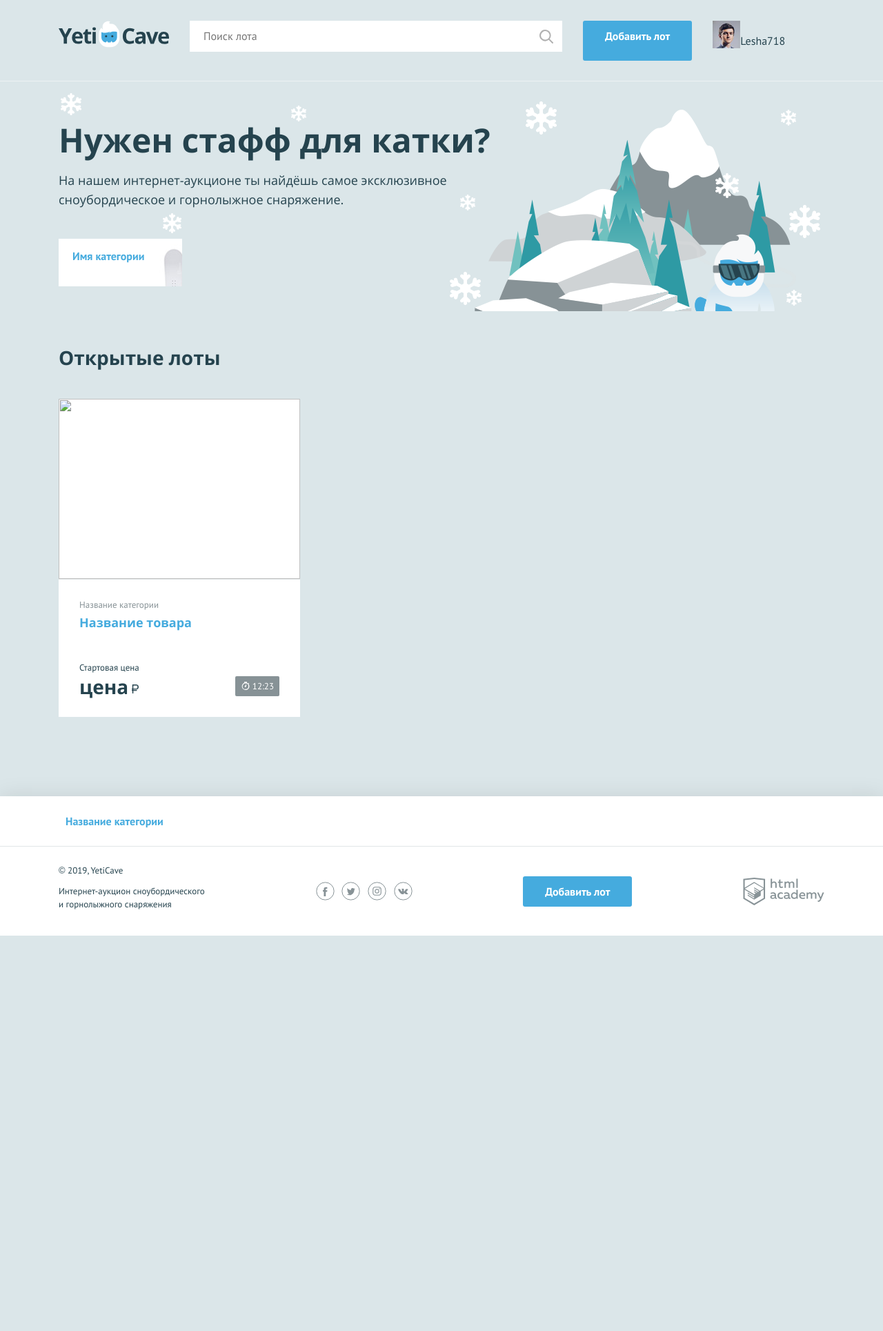
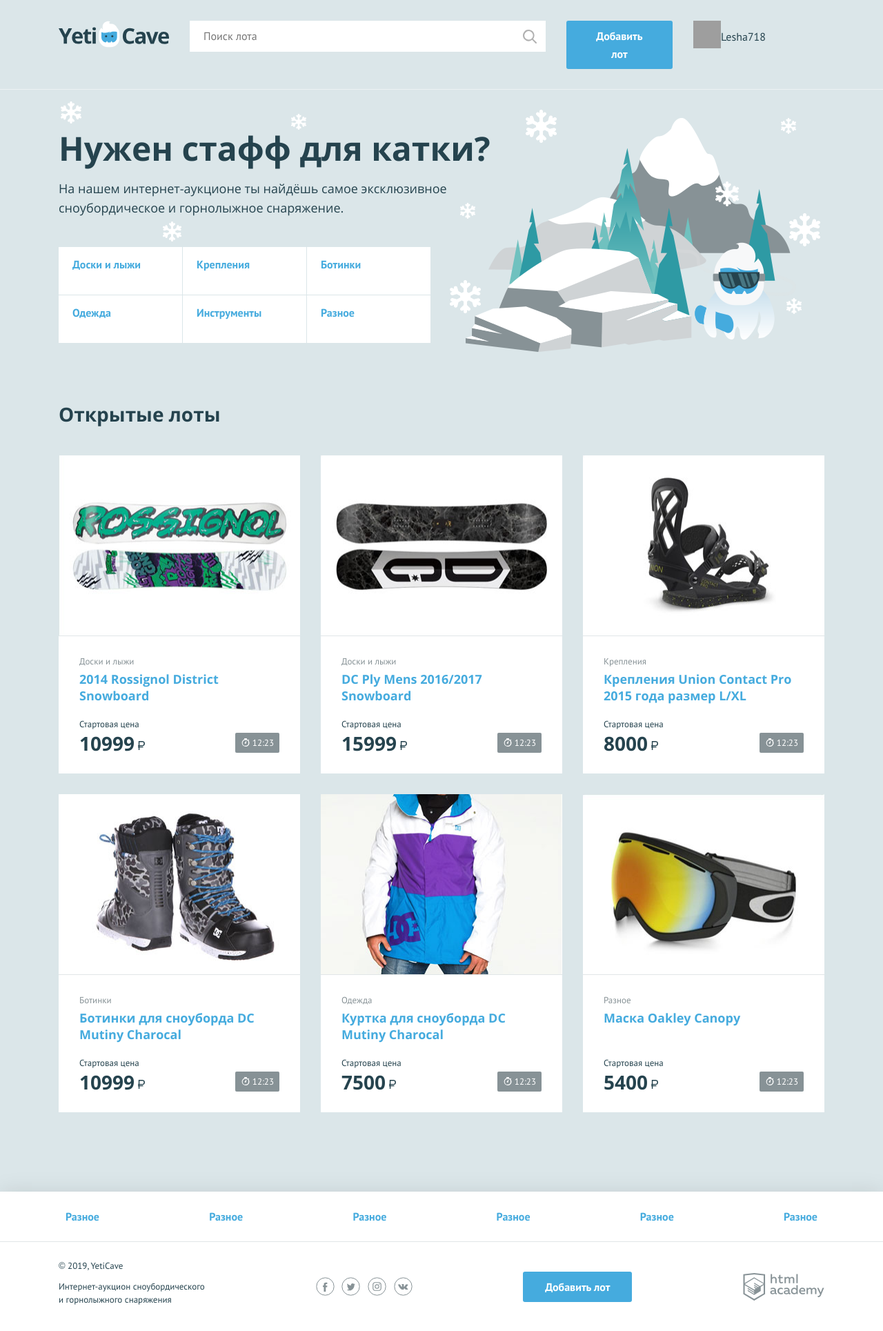
Before and after one commit to lesha718/yeticave, a PHP site: page / in a window 1280 px wide. Shown: the whole page at 69% size. Before the commit the page ends 1356 px from the top, so only its background shows below. Run offline with PHP 8.4, Linux system fonts and the light colour scheme; grey boxes are pictures that could not be loaded.

Commit message:
rabota_ss_massivami

```diff
--- a/index.php
+++ b/index.php
@@ -1,7 +1,54 @@
 <?php
 $is_auth = rand(0, 1);
 
-$user_name = 'Lesha718'; // укажите здесь ваше имя
+$user_name = 'Lesha718';
+$categories = [
+    "Boards" => "Доски и лыжи",
+    "Mountings" => "Крепления",
+    "Boots" => "Ботинки",
+    "Clothes" => "Одежда",
+    "Tools" => "Инструменты",
+    "Other" => "Разное"
+];
+$data_list = [
+
+    [
+        'name' => '2014 Rossignol District Snowboard',
+        'category' => 'Доски и лыжи',
+        'price' => 10999,
+        'gif' => 'img/lot-1.jpg'
+    ],
+    [
+        'name' => 'DC Ply Mens 2016/2017 Snowboard',
+        'category' => 'Доски и лыжи',
+        'price' => 15999,
+        'gif' => 'img/lot-2.jpg'
+    ],
+    [
+        'name' => 'Крепления Union Contact Pro 2015 года размер L/XL',
+        'category' => 'Крепления',
+        'price' => 8000,
+        'gif' => 'img/lot-3.jpg'
+    ],
+    [
+        'name' => 'Ботинки для сноуборда DC Mutiny Charocal',
+        'category' => 'Ботинки',
+        'price' => 10999,
+        'gif' => 'img/lot-4.jpg'
+    ],
+    [
+        'name' => 'Куртка для сноуборда DC Mutiny Charocal',
+        'category' => 'Одежда',
+        'price' => 7500,
+        'gif' => 'img/lot-5.jpg'
+    ],
+    [
+        'name' => 'Маска Oakley Canopy',
+        'category' => 'Разное',
+        'price' => 5400,
+        'gif' => 'img/lot-6.jpg'
+    ]
+];
 ?>
 <!DOCTYPE html>
 <html lang="ru">
@@ -27,21 +74,24 @@ $user_name = 'Lesha718'; // укажите здесь ваше имя
             <a class="main-header__add-lot button" href="pages/add-lot.html">Добавить лот</a>
 
             <nav class="user-menu">
+
                 <?php if ($is_auth==1):?>
-        <div class="user-menu__image">
-           <img src="img/user.jpg" width="40" height="40" alt="Пользователь">
+                <div>
+                    <img src="img" width="40" height="40" alt="Пользователь">
                 </div>
-         <div>
-             <p> <?php echo($user_name); ?></p>
+                <div class="user-menu__list"
+                <p> <?php echo ($user_name); ?> </p>
         </div>
         <?php else: ?>
             <ul class="user-menu__list">
                 <li class="user-menu__item">
+                    <a href="#">Регистрация</a>
+                </li>
+                <li class="user-menu__item">
                     <a href="#">Вход</a>
                 </li>
             </ul>
-            <?php endif;?>
-        <!-- здесь должен быть PHP код для показа меню и данных пользователя -->
+        <?php endif; ?>
 
         </nav>
 </div>
@@ -53,9 +103,11 @@ $user_name = 'Lesha718'; // укажите здесь ваше имя
         <p class="promo__text">На нашем интернет-аукционе ты найдёшь самое эксклюзивное сноубордическое и горнолыжное снаряжение.</p>
         <ul class="promo__list">
             <!--заполните этот список из массива категорий-->
-            <li class="promo__item promo__item--boards">
-                <a class="promo__link" href="pages/all-lots.html">Имя категории</a>
+            <?php foreach ($categories as $item =>$val): ?>
+                <li class="promo__item promo__item--<?$item?>">
+                    <a class="promo__link" href="pages/all-lots.html"><?=$val;?></a>
                 </li>
+            <?php endforeach; ?>
         </ul>
     </section>
     <section class="lots">
@@ -64,17 +116,18 @@ $user_name = 'Lesha718'; // укажите здесь ваше имя
         </div>
         <ul class="lots__list">
             <!--заполните этот список из массива с товарами-->
+            <?php foreach ($data_list as $lot): ?>
                 <li class="lots__item lot">
                     <div class="lot__image">
-                    <img src="" width="350" height="260" alt="">
+                        <img src="<?=$lot['gif'];?>" width="350" height="260" alt="">
                     </div>
                     <div class="lot__info">
-                    <span class="lot__category">Название категории</span>
-                    <h3 class="lot__title"><a class="text-link" href="pages/lot.html">Название товара</a></h3>
+                        <span class="lot__category"><?=$lot['category'];?></span>
+                        <h3 class="lot__title"><a class="text-link" href="pages/lot.html"><?=$lot['name'];?></a></h3>
                         <div class="lot__state">
                             <div class="lot__rate">
                                 <span class="lot__amount">Стартовая цена</span>
-                            <span class="lot__cost">цена<b class="rub">р</b></span>
+                                <span class="lot__cost"><?=$lot['price'];?><b class="rub">р</b></span>
                             </div>
                             <div class="lot__timer timer">
                                 12:23
@@ -82,6 +135,7 @@ $user_name = 'Lesha718'; // укажите здесь ваше имя
                         </div>
                     </div>
                 </li>
+            <?php endforeach; ?>
         </ul>
     </section>
 </main>
@@ -91,9 +145,11 @@ $user_name = 'Lesha718'; // укажите здесь ваше имя
     <nav class="nav">
         <ul class="nav__list container">
             <!--заполните этот список из массива категорий-->
+            <?php foreach ($categories as $item): ?>
                 <li class="nav__item">
-                <a href="pages/all-lots.html">Название категории</a>
+                    <a href="pages/all-lots.html"><?=$val;?></a>
                 </li>
+            <?php endforeach; ?>
         </ul>
     </nav>
     <div class="main-footer__bottom container">
```
Lines whose indentation alone changed are shown as unchanged.
